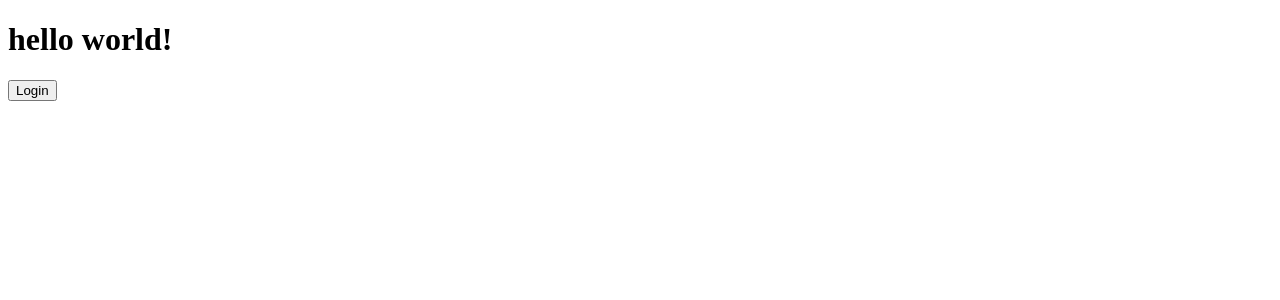
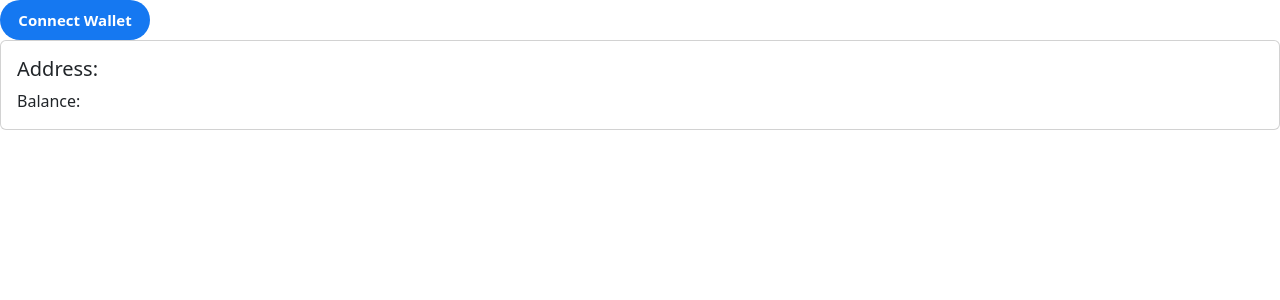
Before and after one commit to SuhaanSyed/university-diploma-frontend, a React (Create React App) app in the folder diploma-verification/: page / in a window 1280 px wide. Shown: the top 300 px of the page. Built offline with nearby package versions, Linux system fonts and the light colour scheme.

Commit message:
connects to wallet and fetches address and balance

```diff
--- a/diploma-verification/package.json
+++ b/diploma-verification/package.json
@@ -6,7 +6,10 @@
     "@testing-library/jest-dom": "^5.17.0",
     "@testing-library/react": "^13.4.0",
     "@testing-library/user-event": "^13.5.0",
+    "bootstrap": "^5.3.3",
+    "ethers": "^5.7.2",
     "react": "^18.3.1",
+    "react-bootstrap": "^2.10.4",
     "react-dom": "^18.3.1",
     "react-scripts": "5.0.1",
     "web-vitals": "^2.1.4",
--- a/diploma-verification/src/App.js
+++ b/diploma-verification/src/App.js
@@ -1,78 +1,97 @@
-import React from "react";
+import Web3 from "web3";
+import { useState } from "react";
+import { ethers } from "ethers";
+import { Card } from "react-bootstrap";
+import "bootstrap/dist/css/bootstrap.min.css";
+
+
 import "./App.css";
-import { useState, useEffect } from "react";
-import Web3 from "web3";
-function App() {
-  const [isConnected, setIsConnected] = useState(false);
-  const [ethBalance, setEthBalance] = useState("");
+import ConnectWalletButton from "./components/ConnectWalletButton";
+import mobileCheck from "./helpers/mobileCheck";
+import getLinker from "./helpers/deepLink";
 
-  const detectCurrentProvider = () => {
-    let provider;
-    if (window.ethereum) {
-      provider = window.ethereum;
-    } else if (window.web3) {
-      provider = window.web3.currentProvider;
-    } else {
-      console.log("No Ethereum browser detected. Please install Metamask");
+const App = () => {
+  const [loading, setLoading] = useState(false);
+  const [address, setAddress] = useState("");
+  const [balance, setBalance] = useState("");
+
+
+  const onPressConnect = async () => {
+    setLoading(true);
+
+    try {
+      const yourWebUrl = "mysite.com"; // Replace with your website domain
+      const deepLink = `https://metamask.app.link/dapp/${yourWebUrl}`;
+      const downloadMetamaskUrl = "https://metamask.io/download.html";
+
+      const getbalance = (address) => {
+        // Requesting balance method
+        window.ethereum
+          .request({
+            method: "eth_getBalance",
+            params: [address, "latest"],
+          })
+          .then((balance) => {
+            // Setting balance
+            setBalance({
+              Balance:
+                ethers.utils.formatEther(balance),
+            });
+          });
+      };
+
+
+      if (window?.ethereum?.isMetaMask) {
+        // Desktop browser
+        const accounts = await window.ethereum.request({
+          method: "eth_requestAccounts",
+        });
+
+        const account = Web3.utils.toChecksumAddress(accounts[0]);
+        setAddress(account);
+        getbalance(account);
+      } else if (mobileCheck()) {
+        // Mobile browser
+        const linker = getLinker(downloadMetamaskUrl);
+        linker.openURL(deepLink);
+      } else {
+        window.open(downloadMetamaskUrl);
+      }
+    } catch (error) {
+      console.log(error);
     }
 
-    return provider;
+
+
+
+
+    setLoading(false);
   };
 
-  const onConnect = async () => {
-    try {
-      const currentProvider = detectCurrentProvider();
-      if (currentProvider) {
-        await currentProvider.request({ method: "eth_requestAccounts" });
-        const web3 = new Web3(currentProvider);
-        const userAccount = await web3.eth.getAccounts();
-        const account = userAccount[0];
-        let ethBalance = await web3.eth.getBalance(account);
-        setEthBalance(ethBalance);
-        setIsConnected(true);
-      }
-    } catch (err) {
-      console.error(err);
-    }
-  };
-
-  const onDisconnect = () => {
-    setIsConnected(false);
-  };
+  const onPressLogout = () => {
+    setAddress("");
+    setBalance("");
+  }
 
   return (
     <div className="App">
-      <div className="app-header">
-        <h1>hello world!</h1>
-      </div>
-
-      <div className="app-wrapper">
-        {!isConnected && (
-          <div>
-            <button className="app-button_login" onClick={onConnect}>
-              Login
-            </button>
-          </div>
-        )}
-      </div>
-      {isConnected && (
-        <div className="app-wrapper">
-          <div className="app-details">
-            <h2> You are connected to Metamask </h2>
-            <div className="app-balance">
-              <span>Balance: </span>
-              {ethBalance}
-            </div>
-          </div>
-          <div>
-            <button className="app-button_logout" onClick={onDisconnect}>
-              Logout
-            </button>
-          </div>
-        </div>
-      )}
+      <header className="App-header">
+        <ConnectWalletButton
+          onPressConnect={onPressConnect}
+          onPressLogout={onPressLogout}
+          loading={loading}
+          address={address}
+          balance={balance}
+        />
+      </header>
+      <Card>
+        <Card.Body>
+          <Card.Title>Address: {address}</Card.Title>
+          <Card.Text>Balance: {balance.Balance}</Card.Text>
+        </Card.Body>
+      </Card>
     </div>
   );
-}
+};
 
 export default App;
--- /dev/null
+++ b/diploma-verification/src/components/ConnectWalletButton.js
@@ -0,0 +1,31 @@
+import styles from "../styles/ConnectWallet.module.css";
+
+const ConnectWalletButton = ({
+    onPressLogout,
+    onPressConnect,
+    loading,
+    address,
+}) => {
+    return (
+        <div>
+            {address && !loading ? (
+                <button onClick={onPressLogout} className={styles["connect-wallet"]}>
+                    Disconnect
+                </button>
+            ) : loading ? (
+                <button
+                    className={`${styles["connect-wallet"]} ${styles["connect-button-loading"]}`}
+                    disabled
+                >
+                    <div>Loading...</div>
+                </button>
+            ) : (
+                <button onClick={onPressConnect} className={styles["connect-wallet"]}>
+                    Connect Wallet
+                </button>
+            )}
+        </div>
+    );
+};
+
+export default ConnectWalletButton;
--- /dev/null
+++ b/diploma-verification/src/helpers/deepLink.js
@@ -0,0 +1,95 @@
+const getLinker = (fallbackUrl) => {
+    function DeepLinker(options) {
+        if (!options) {
+            throw new Error("no options");
+        }
+
+        var hasFocus = true;
+        var didHide = false;
+
+        // window is blurred when dialogs are shown
+        function onBlur() {
+            hasFocus = false;
+        }
+
+        // document is hidden when native app is shown or browser is backgrounded
+        function onVisibilityChange(e) {
+            if (e.target.visibilityState === "hidden") {
+                didHide = true;
+            }
+        }
+
+        // window is focused when dialogs are hidden, or browser comes into view
+        function onFocus() {
+            if (didHide) {
+                if (options.onReturn) {
+                    options.onReturn();
+                }
+
+                didHide = false; // reset
+            } else {
+                // ignore duplicate focus event when returning from native app on
+                // iOS Safari 13.3+
+                if (!hasFocus && options.onFallback) {
+                    // wait for app switch transition to fully complete - only then is
+                    // 'visibilitychange' fired
+                    setTimeout(function () {
+                        // if browser was not hidden, the deep link failed
+                        if (!didHide) {
+                            options.onFallback();
+                        }
+                    }, 1000);
+                }
+            }
+
+            hasFocus = true;
+        }
+
+        // add/remove event listeners
+        // `mode` can be "add" or "remove"
+        function bindEvents(mode) {
+            [
+                [window, "blur", onBlur],
+                [document, "visibilitychange", onVisibilityChange],
+                [window, "focus", onFocus],
+            ].forEach(function (conf) {
+                conf[0][mode + "EventListener"](conf[1], conf[2]);
+            });
+        }
+
+        // add event listeners
+        bindEvents("add");
+
+        // expose public API
+        this.destroy = bindEvents.bind(null, "remove");
+        this.openURL = function (url) {
+            // it can take a while for the dialog to appear
+            var dialogTimeout = 500;
+
+            setTimeout(function () {
+                if (hasFocus && options.onIgnored) {
+                    options.onIgnored();
+                }
+            }, dialogTimeout);
+
+            window.location = url;
+        };
+    }
+
+    const linker = new DeepLinker({
+        onIgnored: function () {
+            window.open(fallbackUrl);
+            console.log("browser failed to respond to the deep link");
+        },
+        onFallback: function () {
+            console.log("dialog hidden or user returned to tab");
+        },
+        onReturn: function () {
+            console.log("user returned to the page from the native app");
+        },
+    });
+
+    return linker;
+};
+
+export default getLinker;
--- /dev/null
+++ b/diploma-verification/src/styles/ConnectWallet.module.css
@@ -0,0 +1,19 @@
+.connect-wallet {
+    background-color: #1578f1;
+    color: white;
+    width: 150px;
+    height: 40px;
+    display: flex;
+    align-items: center;
+    justify-content: space-around;
+    font-size: 15px;
+    font-weight: bold;
+    border: 1px solid transparent;
+    border-radius: 50px;
+    padding: 0.8rem 1rem;
+    cursor: pointer;
+}
+
+.connect-wallet-loading {
+    cursor: none;
+}
```
Also changed, not shown: diploma-verification/src/helpers/mobileCheck.js (added, +18 -0 lines), 1 other file (tests, documents, lock files or other folders).
